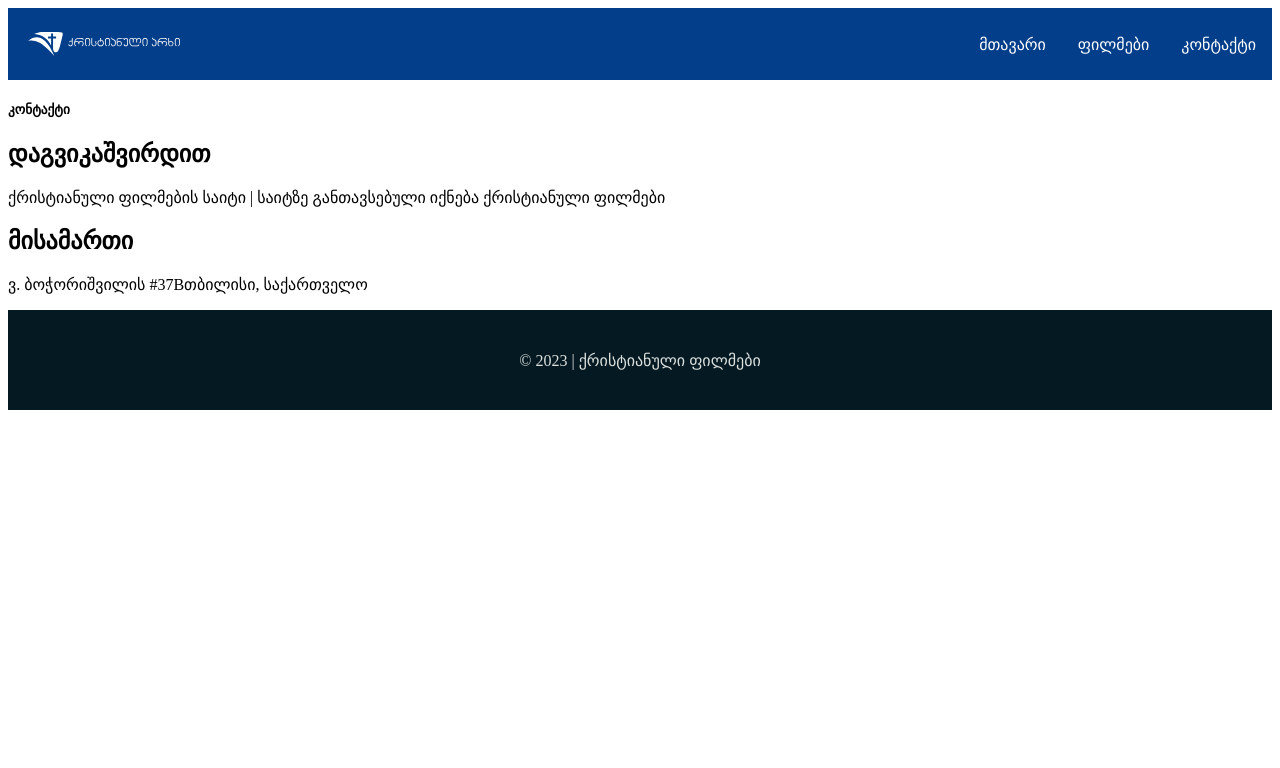
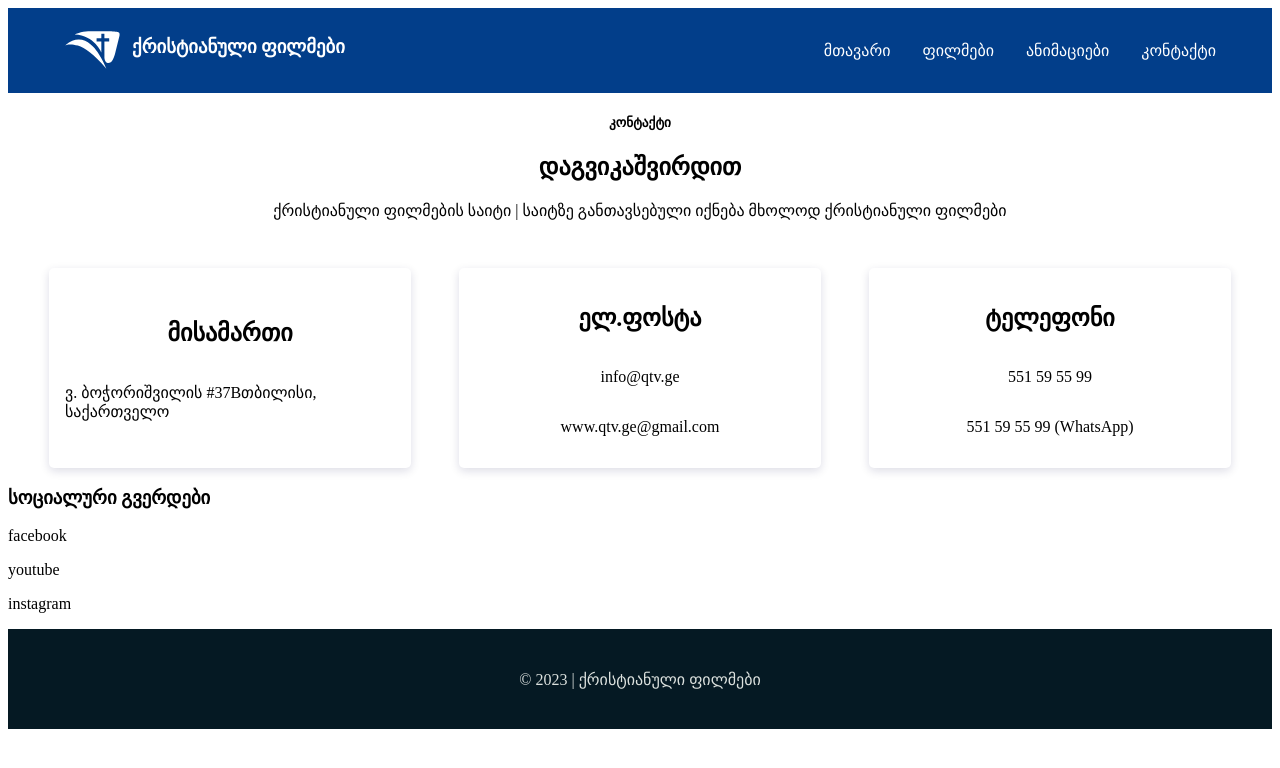
Before and after one commit to Dachi-Papashvili88/qtv-movies, a React (Vite) app: page /contact in a window 1280 px wide. Shown: the top 768 px of the page. Built offline with nearby package versions, Linux system fonts and the light colour scheme.

Commit message:
change logo, create animations page, update contact page

```diff
--- a/src/App.jsx
+++ b/src/App.jsx
@@ -1,6 +1,7 @@
 import { BrowserRouter as Router, Routes, Route } from "react-router-dom";
 import Home from "./pages/Home";
 import Movies from "./pages/Movies";
+import Animations from "./pages/Animations";
 import Contact from "./pages/Contact";
 import "./index.css";
 import Navbar from "./components/Navbar";
@@ -12,7 +13,8 @@ function App() {
       <Navbar />
       <Routes>
         <Route path="/" index element={<Home />} />
-        <Route path="about" element={<Movies />} />
+        <Route path="movies" element={<Movies />} />
+        <Route path="animations" element={<Animations />} />
         <Route path="contact" element={<Contact />} />
       </Routes>
       <Footer />
--- a/src/components/Navbar.jsx
+++ b/src/components/Navbar.jsx
@@ -13,14 +13,16 @@ const Navbar = () => {
   return (
     <NavbarContainer>
       <Logo to="/">
-        <img src="QTV Logo.svg" alt="" />
+        <img className="logo-img" src="QTV Logo.svg" alt="საიტის ლოგო" />
+        <h3 className="logos-text">ქრისტიანული ფილმები</h3>
       </Logo>
       <MenuButton onClick={toggleMenu}>
         {menuOpen ? <FaTimes /> : <FaBars />} {/* Use React Icons here */}
       </MenuButton>
       <Menu open={menuOpen} className="menu">
         <Link to="/">მთავარი</Link>
-        <Link to="about">ფილმები</Link>
+        <Link to="movies">ფილმები</Link>
+        <Link to="animations">ანიმაციები</Link>
         <Link to="contact">კონტაქტი</Link>
       </Menu>
     </NavbarContainer>
@@ -43,8 +45,7 @@ const NavbarContainer = styled.nav`
     }
   }
 
-  img {
-    width: 10em;
+  .logo-img {
     height: 2.5em;
     border-radius: 3px;
   }
@@ -58,6 +59,14 @@ const NavbarContainer = styled.nav`
     text-decoration: none;
   }
 
+  .logos-text {
+    hover: none;
+    text-decoration: none;
+    color: white;
+    margin-left: 0.6em;
+    margin-top: 0.65em;
+  }
+
   a:hover {
     color: blue;
   }
@@ -67,13 +76,11 @@ const Logo = styled(Link)`
   text-decoration: none;
   font-weight: bold;
   color: white;
-  margin-right: 2rem;
   display: flex;
+  align-items: center;
   justify-content: center;
-  align-items: center;
-
-  @media (max-width: 768px) {
-    margin-bottom: 1rem;
+  @media (min-width: 768px) {
+    margin-left: 2.5em;
   }
 `;
 
@@ -87,12 +94,14 @@ const MenuButton = styled.button`
 
   @media (max-width: 768px) {
     display: block;
+    margin-top: 0.5em;
   }
 `;
 
 const Menu = styled.div`
   display: flex;
   gap: 2rem;
+  margin-right: 2.5em;
 
   @media (max-width: 768px) {
     flex-direction: column;
--- /dev/null
+++ b/src/pages/Animations.jsx
@@ -0,0 +1,7 @@
+const Animations = () => {
+    return (
+        <h1>Animations Page</h1>
+    )
+}
+
+export default Animations
--- a/src/pages/Contact.jsx
+++ b/src/pages/Contact.jsx
@@ -2,20 +2,72 @@ import styled from "styled-components";
 const Contact = () => {
   return (
     <Wrapper>
+      <div className="section">
         <h5>კონტაქტი</h5>
         <h1>დაგვიკაშვირდით</h1>
         <p>
-        ქრისტიანული ფილმების საიტი | საიტზე განთავსებული იქნება ქრისტიანული
-        ფილმები
+          ქრისტიანული ფილმების საიტი | საიტზე განთავსებული იქნება მხოლოდ
+          ქრისტიანული ფილმები
         </p>
+      </div>
+      <div className="contact-container">
         <div className="contact">
           <h2>მისამართი</h2>
           <p>ვ. ბოჭორიშვილის #37Bთბილისი, საქართველო</p>
+        </div>
+        <div className="contact">
+          <h2>ელ.ფოსტა</h2>
+          <p>info@qtv.ge</p>
+          <p>www.qtv.ge@gmail.com</p>
+        </div>
+        <div className="contact">
+          <h2>ტელეფონი</h2>
+          <p>551 59 55 99</p>
+          <p>551 59 55 99 (WhatsApp)</p>
+        </div>
+      </div>
+      <div className="social-page">
+        <h3>სოციალური გვერდები</h3>
+        <p>facebook</p>
+        <p>youtube</p>
+        <p>instagram</p>
       </div>
     </Wrapper>
   );
 };
 
-const Wrapper = styled.section``;
+const Wrapper = styled.section`
+  .section {
+    text-align: center;
+  }
+  .contact {
+    display: flex;
+    flex-direction: column;
+    justify-content: center;
+    align-items: center;
+    margin-top: 2em;
+    background-color: #ffffff;
+    padding: 1em;
+    border-radius: 5px;
+    box-shadow: 0px 3px 10px 0px rgba(11, 11, 77, 0.14);
+  }
+
+  .contact:hover {
+    box-shadow: 0px 2px 70px 0px rgba(11, 11, 77, 0.14);
+  }
+
+  @media (min-width: 768px) {
+    .contact {
+      width: 330px;
+    }
+
+    .contact-container {
+      display: flex;
+      flex-direction: row;
+      justify-content: center;
+      gap: 3em;
+    }
+  }
+`;
 
 export default Contact;
```
Also changed, not shown: public/QTV Logo.svg. Lines whose indentation alone changed are shown as unchanged.
